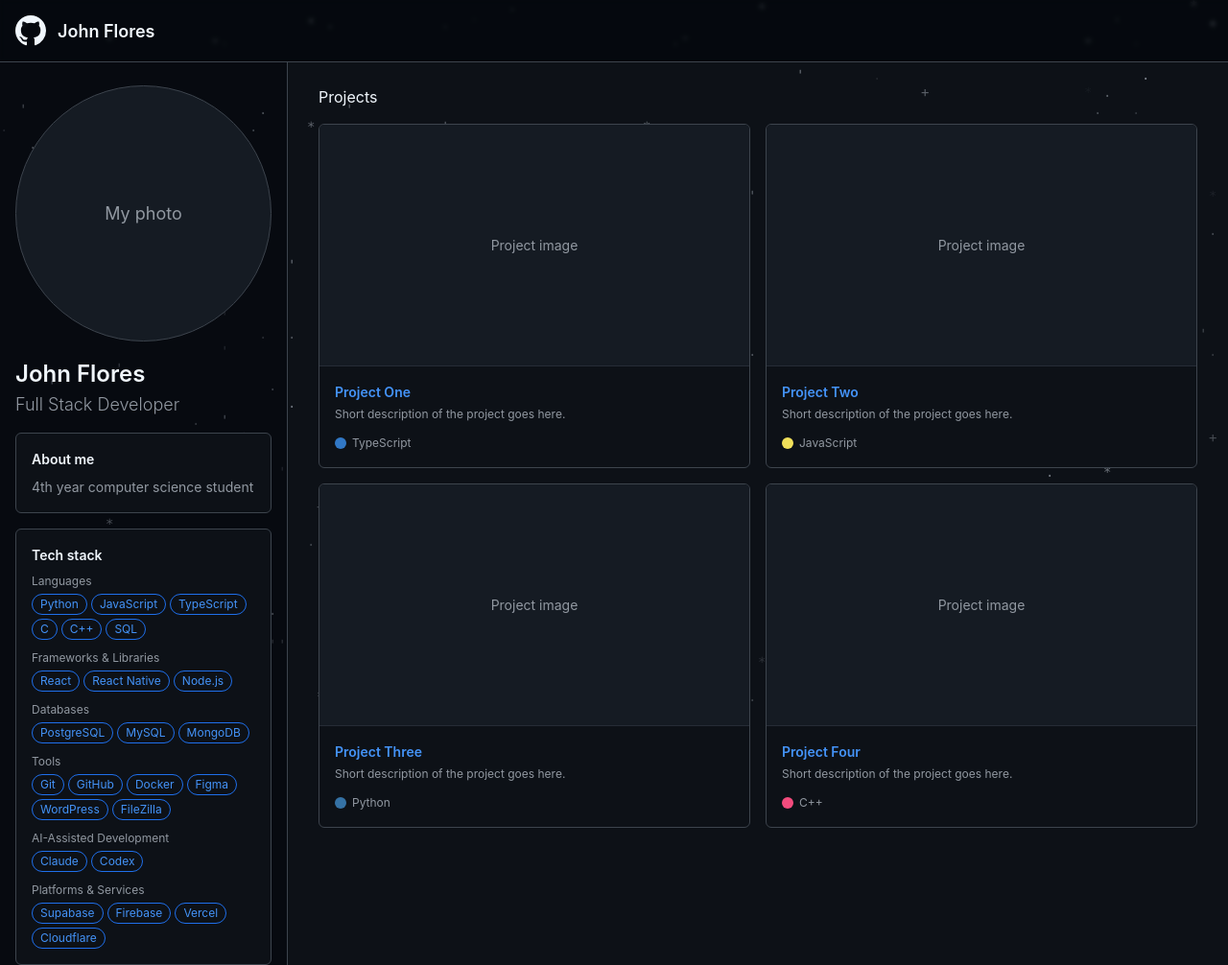
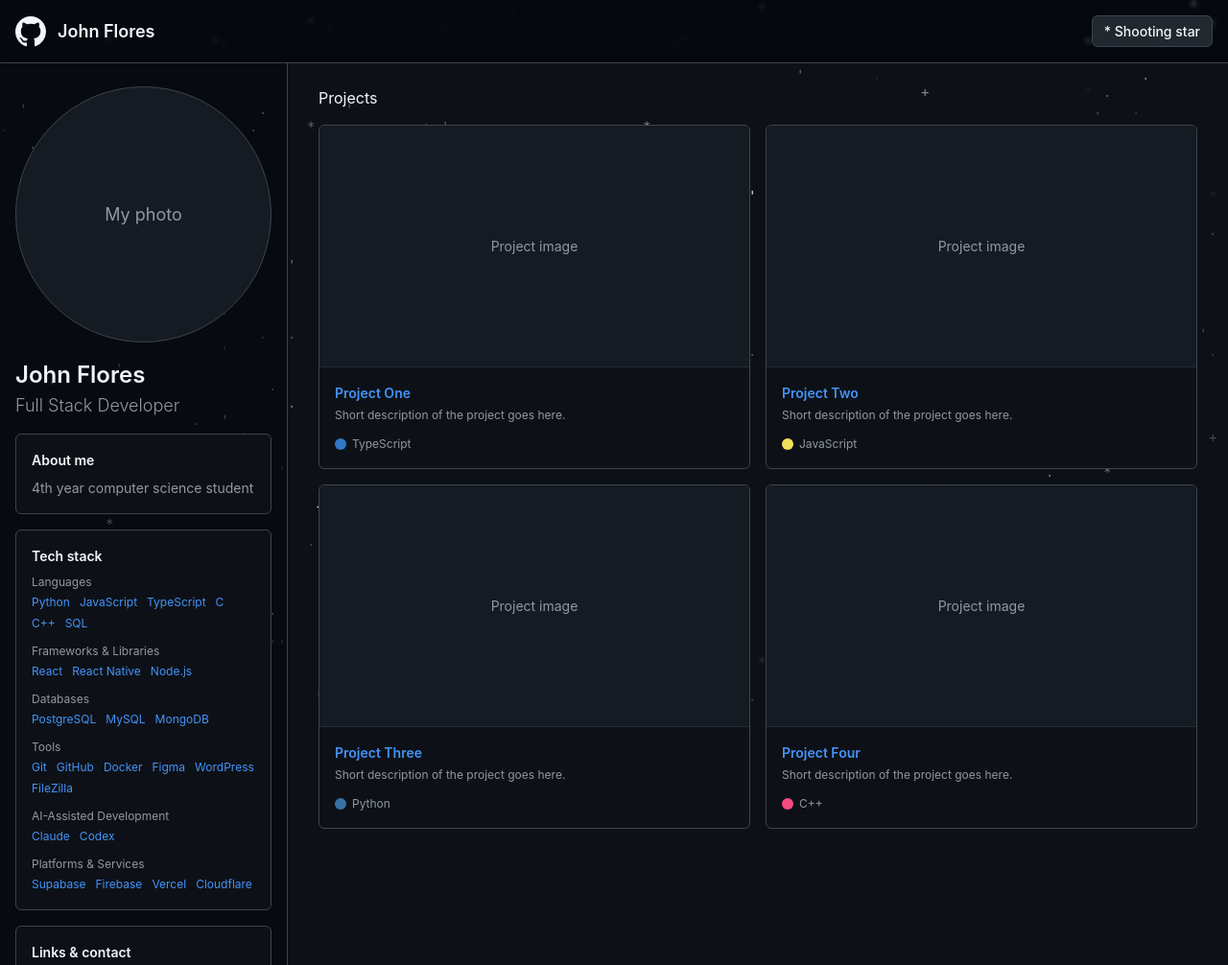
Before and after one commit to NaturesBiscuits/NaturesBiscuits.github.io, a plain HTML site: page index.html in a window 1280 px wide. Shown: the top 1006 px of the page at 96% size. Drawn offline with Linux system fonts and the light colour scheme.

Commit message:
Glittering stars, shooting star button, plain tech stack text
Co-Authored-By: Claude Opus 5.5 <noreply@anthropic.com>

```diff
--- a/index.html
+++ b/index.html
@@ -8,10 +8,12 @@
 </head>
 <body>
   <canvas id="sky" aria-hidden="true"></canvas>
+  <canvas id="sky-fx" aria-hidden="true"></canvas>
   <header class="topbar">
     <div class="topbar-inner">
       <svg class="logo" viewBox="0 0 16 16" aria-hidden="true"><path fill="currentColor" d="M8 0C3.58 0 0 3.58 0 8c0 3.54 2.29 6.53 5.47 7.59.4.07.55-.17.55-.38 0-.19-.01-.82-.01-1.49-2.01.37-2.53-.49-2.69-.94-.09-.23-.48-.94-.82-1.13-.28-.15-.68-.52-.01-.53.63-.01 1.08.58 1.23.82.72 1.21 1.87.87 2.33.66.07-.52.28-.87.51-1.07-1.78-.2-3.64-.89-3.64-3.95 0-.87.31-1.59.82-2.15-.08-.2-.36-1.02.08-2.12 0 0 .67-.21 2.2.82.64-.18 1.32-.27 2-.27.68 0 1.36.09 2 .27 1.53-1.04 2.2-.82 2.2-.82.44 1.1.16 1.92.08 2.12.51.56.82 1.27.82 2.15 0 3.07-1.87 3.75-3.65 3.95.29.25.54.73.54 1.48 0 1.07-.01 1.93-.01 2.2 0 .21.15.46.55.38A8.013 8.013 0 0016 8c0-4.42-3.58-8-8-8z"/></svg>
       <h1>John Flores</h1>
+      <button id="shoot-btn" class="btn" type="button">* Shooting star</button>
     </div>
   </header>
 
--- a/sky.js
+++ b/sky.js
@@ -1,19 +1,26 @@
-// ASCII night sky: random twinkling stars on a character grid + shooting stars every 5s.
+// ASCII night sky: twinkling, glittering stars on a character grid + shooting stars.
 (() => {
-  const canvas = document.getElementById('sky');
-  const ctx = canvas.getContext('2d');
+  const sky = document.getElementById('sky');
+  const fx = document.getElementById('sky-fx'); // shooting stars, drawn above the content
+  const sctx = sky.getContext('2d');
+  const fctx = fx.getContext('2d');
   const CELL_W = 10, CELL_H = 18, FONT = '14px ui-monospace, SFMono-Regular, Consolas, monospace';
   const STAR_CHARS = ['.', '.', '.', "'", "'", '+', '*'];
-  const TRAIL = ['*', '=', '-', '-', '-', '~', '.', '.', "'"]; // head -> tail
+  const TRAIL = ['*', '=', '=', '-', '-', '-', '~', '~', '.', '.', "'", "'"]; // head -> tail
+  const BASE_RGB = [145, 152, 161];   // #9198a1
+  const FLASH_TIME = 1.6;             // seconds for a glitter: fade to #FFFFFF and back
+  const GLITTER_RATE = 0.06;          // chance per star per second to start glittering
   const reduce = window.matchMedia('(prefers-reduced-motion: reduce)').matches;
 
   let cols, rows, stars = [], shooters = [];
 
   function resize() {
     const dpr = window.devicePixelRatio || 1;
-    canvas.width = innerWidth * dpr;
-    canvas.height = innerHeight * dpr;
-    ctx.setTransform(dpr, 0, 0, dpr, 0, 0);
+    for (const [c, ctx] of [[sky, sctx], [fx, fctx]]) {
+      c.width = innerWidth * dpr;
+      c.height = innerHeight * dpr;
+      ctx.setTransform(dpr, 0, 0, dpr, 0, 0);
+    }
     cols = Math.ceil(innerWidth / CELL_W);
     rows = Math.ceil(innerHeight / CELL_H);
     stars = [];
@@ -26,24 +33,25 @@
         phase: Math.random() * Math.PI * 2,
         speed: 0.5 + Math.random() * 1.5,
         base: 0.25 + Math.random() * 0.5,
+        flash: -1, // seconds into a glitter, or -1 when idle
       });
     }
   }
 
   function spawnShooter() {
-    // Start along the top or right edge, travel down-left on a grid diagonal.
     const fromTop = Math.random() < 0.6;
     shooters.push({
       x: fromTop ? Math.floor(cols * (0.3 + Math.random() * 0.7)) : cols + 2,
       y: fromTop ? -2 : Math.floor(Math.random() * rows * 0.4),
       dx: -1,
-      dy: 0.5,          // 2 columns per row ≈ a 45° look with tall monospace cells
-      cps: 45,          // cells per second
+      dy: 0.5,   // 2 columns per row ≈ 45° with tall monospace cells
+      cps: 32,   // cells per second
       t: 0,
     });
   }
+  window.spawnShooter = spawnShooter;
 
-  function cellAt(x, y, ch, color, alpha) {
+  function draw(ctx, x, y, ch, color, alpha) {
     ctx.globalAlpha = alpha;
     ctx.fillStyle = color;
     ctx.fillText(ch, x * CELL_W, y * CELL_H);
@@ -54,13 +62,27 @@
     const dt = Math.min((now - last) / 1000, 0.1);
     last = now;
     const time = now / 1000;
-    ctx.clearRect(0, 0, innerWidth, innerHeight);
-    ctx.font = FONT;
-    ctx.textBaseline = 'top';
+
+    for (const ctx of [sctx, fctx]) {
+      ctx.clearRect(0, 0, innerWidth, innerHeight);
+      ctx.font = FONT;
+      ctx.textBaseline = 'top';
+    }
 
     for (const s of stars) {
-      const a = reduce ? s.base : s.base + Math.sin(time * s.speed + s.phase) * 0.25;
-      cellAt(s.x, s.y, s.ch, '#9198a1', Math.max(0.08, a));
+      let a = reduce ? s.base : s.base + Math.sin(time * s.speed + s.phase) * 0.25;
+      let mix = 0;
+      if (!reduce) {
+        if (s.flash < 0 && Math.random() < GLITTER_RATE * dt) s.flash = 0;
+        if (s.flash >= 0) {
+          s.flash += dt;
+          mix = Math.sin(Math.PI * Math.min(s.flash / FLASH_TIME, 1)); // 0 -> 1 -> 0
+          if (s.flash >= FLASH_TIME) s.flash = -1;
+        }
+      }
+      const c = BASE_RGB.map(v => Math.round(v + (255 - v) * mix));
+      a = a + (1 - a) * mix;
+      draw(sctx, s.x, s.y, s.ch, `rgb(${c})`, Math.max(0.08, a));
     }
 
     shooters = shooters.filter(sh => {
@@ -69,25 +91,21 @@
       for (let i = 0; i < TRAIL.length; i++) {
         const k = step - i;
         if (k < 0) continue;
-        const gx = Math.round(sh.x + sh.dx * k);
-        const gy = Math.round(sh.y + sh.dy * k);
         const head = i === 0;
-        cellAt(gx, gy, TRAIL[i], head ? '#f0f6fc' : '#4493f8', head ? 1 : 0.9 - i / TRAIL.length);
+        draw(fctx, Math.round(sh.x + sh.dx * k), Math.round(sh.y + sh.dy * k), TRAIL[i],
+          head ? '#ffffff' : '#c9d1d9', head ? 1 : 0.85 * (1 - i / TRAIL.length));
       }
-      const tailX = sh.x + sh.dx * (step - TRAIL.length);
-      const tailY = sh.y + sh.dy * (step - TRAIL.length);
-      return tailX > -2 && tailY < rows + 2;
+      const tail = step - TRAIL.length;
+      return sh.x + sh.dx * tail > -2 && sh.y + sh.dy * tail < rows + 2;
     });
 
-    ctx.globalAlpha = 1;
+    sctx.globalAlpha = fctx.globalAlpha = 1;
     requestAnimationFrame(frame);
   }
 
   addEventListener('resize', resize);
   resize();
-  if (!reduce) {
-    spawnShooter();
-    setInterval(spawnShooter, 5000);
-  }
+  if (!reduce) setInterval(spawnShooter, 5000);
+  document.getElementById('shoot-btn')?.addEventListener('click', spawnShooter);
   requestAnimationFrame(frame);
 })();
--- a/style.css
+++ b/style.css
@@ -30,6 +30,21 @@ body {
   z-index: -1;
   pointer-events: none;
 }
+
+#sky-fx { position: fixed; inset: 0; width: 100%; height: 100%; z-index: 100; pointer-events: none; }
+
+.btn {
+  margin-left: auto;
+  background: #212830;
+  color: var(--text);
+  border: 1px solid var(--border);
+  border-radius: 6px;
+  padding: 5px 12px;
+  font: inherit;
+  font-weight: 500;
+  cursor: pointer;
+}
+.btn:hover { background: #262c36; border-color: var(--muted); }
 
 /* Let the sky show through the large panels; cards stay solid for readability. */
 .topbar { background: rgba(1, 4, 9, 0.6) !important; backdrop-filter: blur(2px); }
@@ -88,15 +103,8 @@ a:hover { text-decoration: underline; }
 .stack { margin: 0; }
 .stack dt { color: var(--muted); font-size: 12px; margin-top: 10px; }
 .stack dt:first-child { margin-top: 0; }
-.stack dd { margin: 4px 0 0; display: flex; flex-wrap: wrap; gap: 4px; }
-.stack span {
-  border: 1px solid var(--accent);
-  color: var(--link);
-  border-radius: 2em;
-  padding: 0 8px;
-  font-size: 12px;
-  line-height: 20px;
-}
+.stack dd { margin: 2px 0 0; display: flex; flex-wrap: wrap; gap: 2px 10px; }
+.stack span { color: var(--link); font-size: 12px; line-height: 20px; }
 
 .links { list-style: none; margin: 0; padding: 0; }
 .links li { padding: 2px 0; }
```
